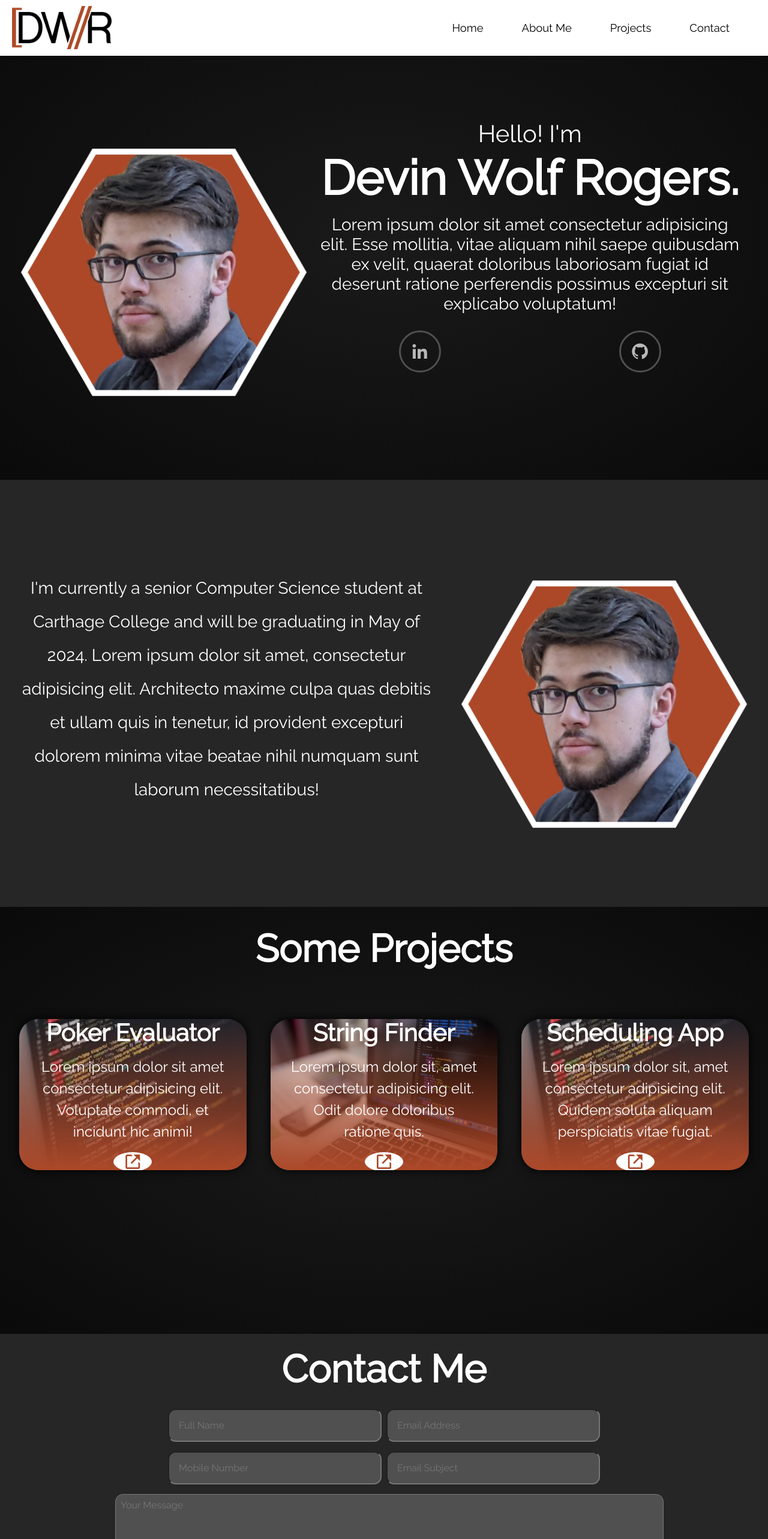
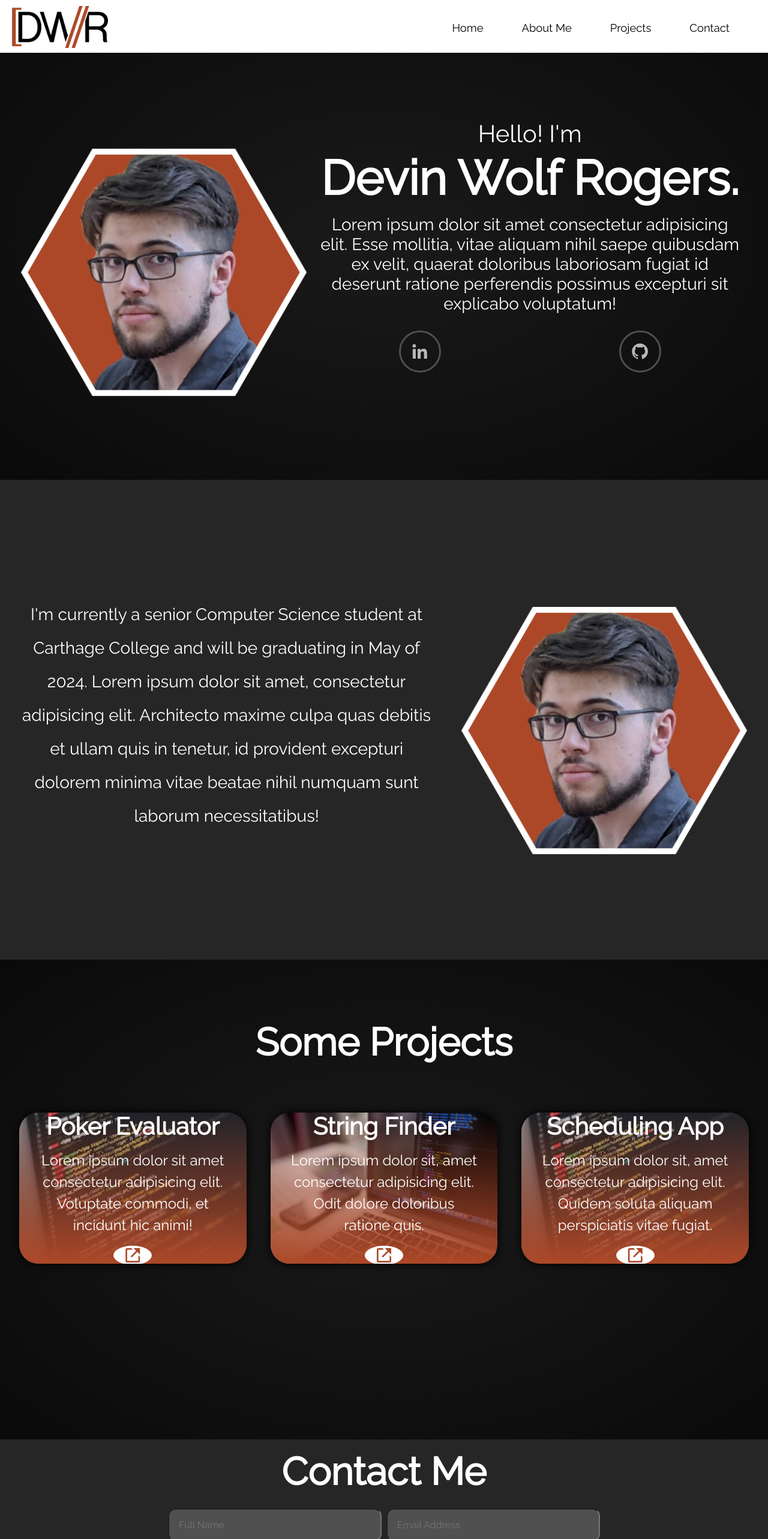
Before and after one commit to devin-w-rogers/thesis, a React (Create React App) app in the folder myapp/: page / in a window 1280 px wide. Shown: the top 2566 px of the page at 60% size. Built offline with nearby package versions, Linux system fonts and the light colour scheme.

Commit message:
make nav bar links scroll smoothly to sections

```diff
--- a/myapp/src/App.css
+++ b/myapp/src/App.css
@@ -6,6 +6,7 @@
   margin: 0;
   padding: 0;
   font-family: Raleway, Verdana, Tahoma, sans-serif;
+  scroll-behavior: smooth;
 }
 
 /* Nav Bar Styles --------------------------------------------------------- */
@@ -18,6 +19,7 @@ nav {
   left: 0;
   width: 100%;
   z-index: 100;
+  height: 11vh;
 }
 
 nav a {
@@ -42,7 +44,7 @@ nav a:hover {
 
 nav img {
   float: left;
-  height: 9vh; /* 3rem */
+  height: 8.7vh; /* 3rem */
   padding: 10px;
   padding-left: 20px;
 }
@@ -61,11 +63,10 @@ main {
   background-color: #8b8b8b;
   background: radial-gradient(#1a1a1a, #0a0a0a); /* 10%, 50% */
   padding: 0px 30px;
-  /*margin-top: 40px;*/
   display: flex;
   justify-content: center;
   align-items: center;
-  min-height: 100vh;
+  height: 100vh;
 }
 
 .hexhs {
@@ -132,7 +133,7 @@ p {
   display: flex;
   justify-content: center;
   align-items: center;
-  min-height: 89vh;
+  height: 100vh;
   scroll-behavior: smooth
 }
 
@@ -144,14 +145,14 @@ p {
 /* Portfolio Styles -------------------------------------------------------- */
 .work {
   background: radial-gradient(#1a1a1a, #0a0a0a);
-  min-height: 89vh;
+  height: 100vh;
 }
 
 .work h2 {
   margin-bottom: 4rem;
   color: white;
   text-align: center;
-  padding-top: 2rem;
+  padding-top: 12.5vh;
   font-size: 8vh;
 }
 
@@ -237,7 +238,7 @@ p {
   margin-bottom: 0rem;
   color: white;
   text-align: center;
-  padding: 1.3rem 0;
+  padding: 1rem 0;
   font-size: 8vh;
 }
 
--- a/myapp/src/contact.jsx
+++ b/myapp/src/contact.jsx
@@ -14,7 +14,7 @@ export function Contact() {
                     <input type="number" placeholder="Mobile Number"></input>
                     <input type="email" placeholder="Email Subject"></input>
                 </div>
-                <textarea name="" id="" cols="30" rows="8" placeholder="Your Message"></textarea>
+                <textarea name="" id="" cols="30" rows="8" placeholder=" Your Message"></textarea>
                 <input type="submit" value="Send Message" class="submitBtn"></input>
             </form>
 
```
